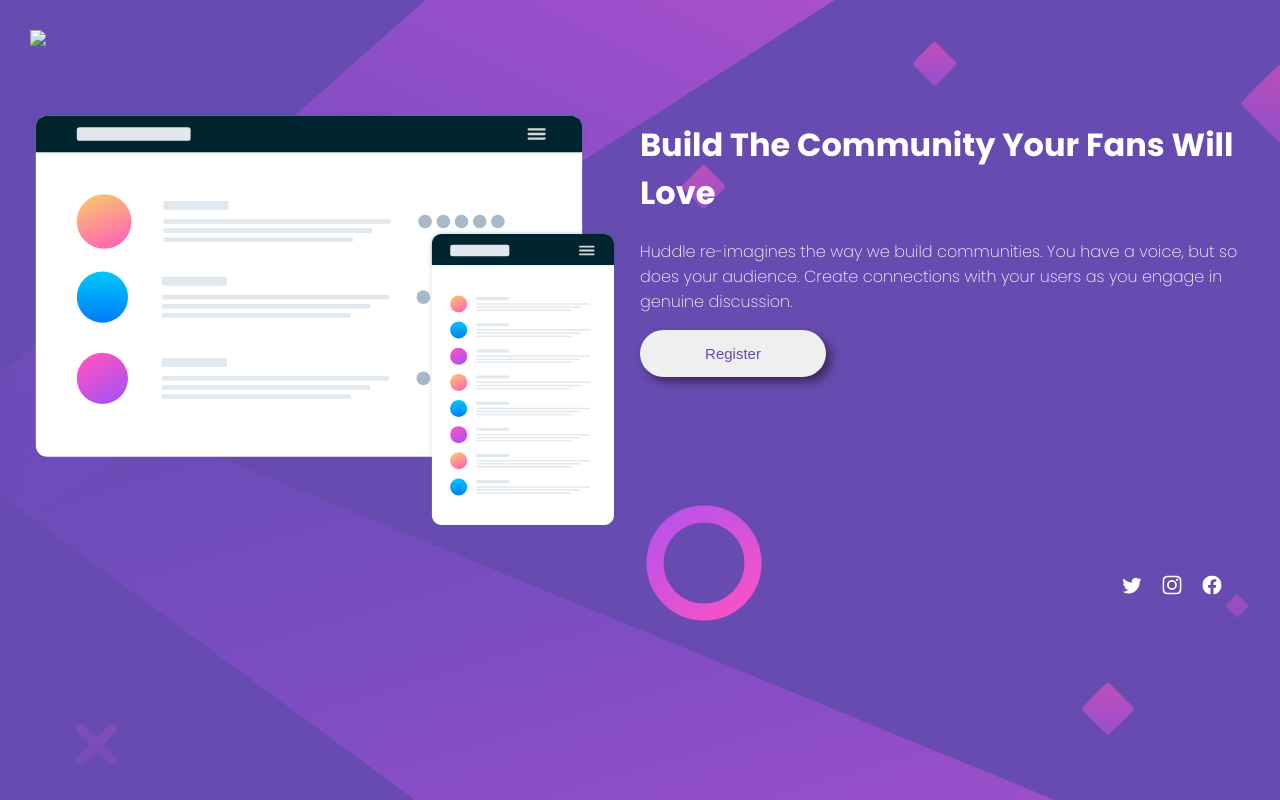
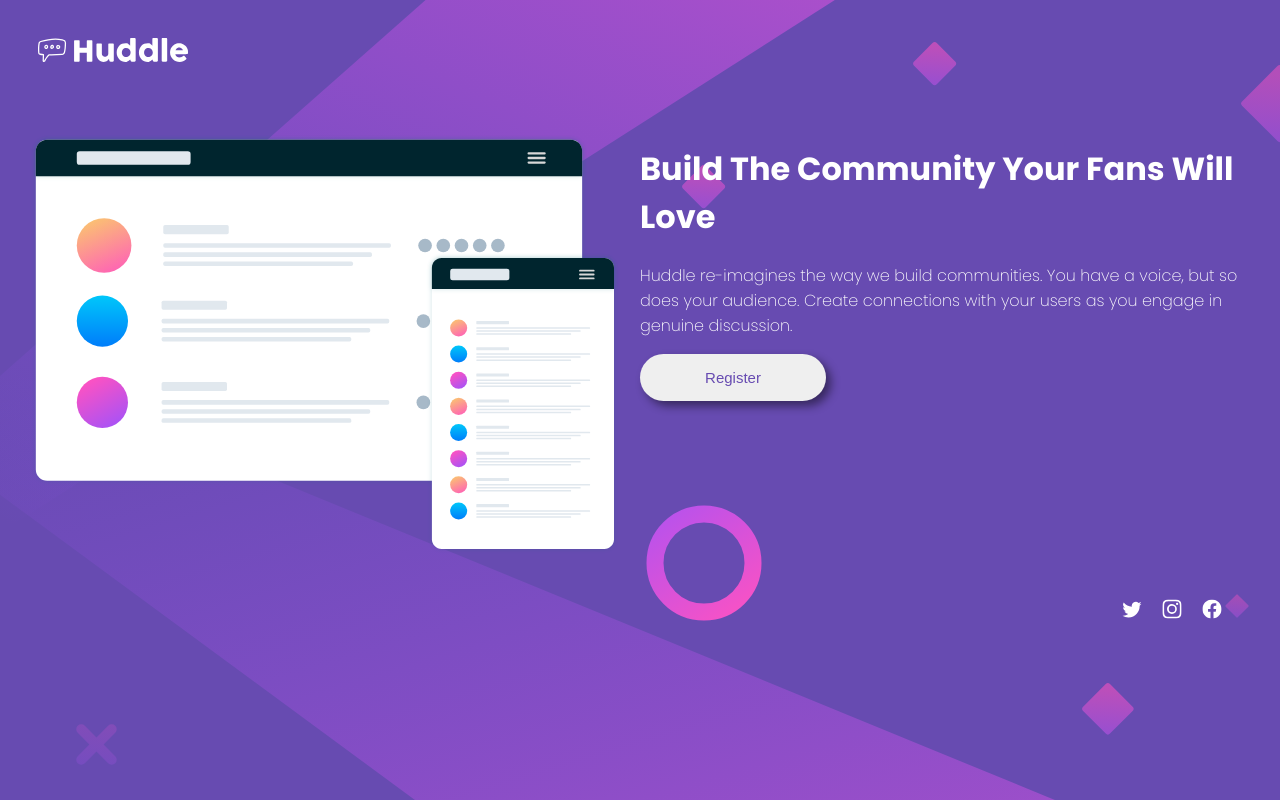
Before and after one commit to Falin-dev/WebProjects, a plain HTML site: page index.html in a window 1280 px wide. Drawn offline with Linux system fonts and the light colour scheme; the site is published under a folder, as on GitHub Pages, so addresses that start at the root find nothing.

Commit message:
finalindex.html

```diff
--- a/index.html
+++ b/index.html
@@ -20,7 +20,7 @@
 
   <div class="main-div">
     <nav class="navbar">
-      <img src="/images/logo.svg" class="logo">
+      <img src="./images/logo.svg" class="logo">
     </nav>
 
 
```
